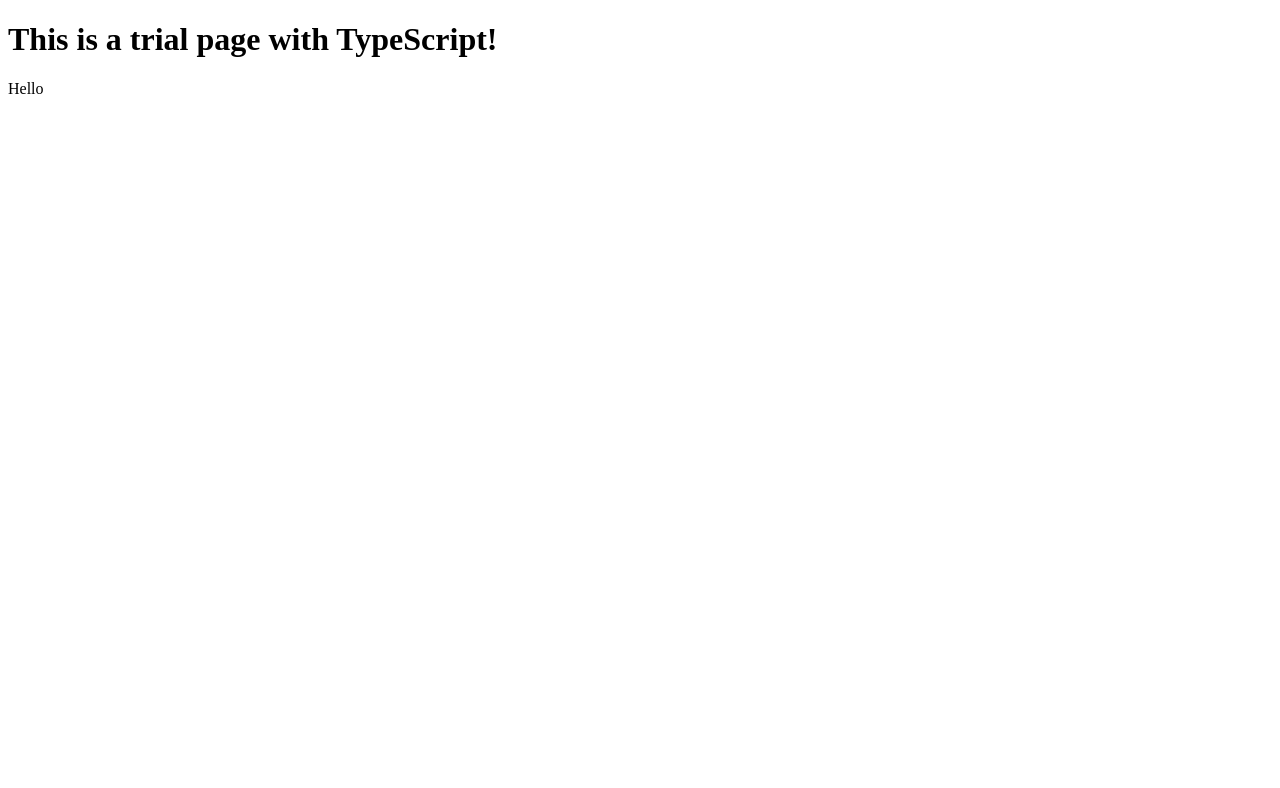
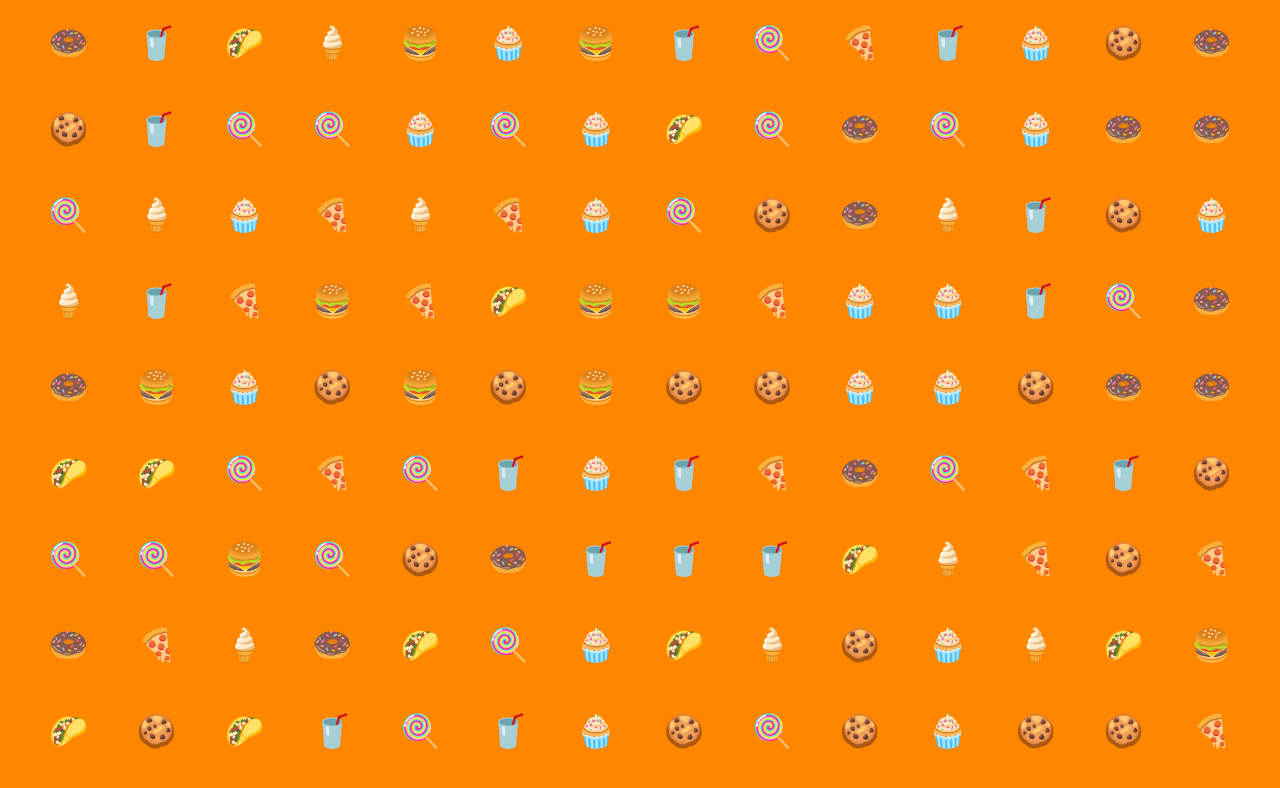
Before and after one commit to not-nag/VirtuDine, a Next.js app in the folder Admin - NextJS/virtu-dine/: page / in a window 1280 px wide. Shown: the top 788 px of the page. Built offline with nearby package versions, Linux system fonts and the light colour scheme.

Commit message:
Background design for Admin

```diff
--- /dev/null
+++ b/Admin - NextJS/virtu-dine/components/Background.module.css
@@ -0,0 +1,49 @@
+/* Comments are generated by ChatGPT for future references*/
+
+/* Styles for the background container */
+.background {
+    background-color: #ff8600;
+    /* Set the background color to black */
+    position: fixed;
+    /* Fix the position to make it cover the entire viewport */
+    top: 0;
+    /* Position it at the top of the viewport */
+    left: 0;
+    /* Position it at the left edge of the viewport */
+    width: 100%;
+    /* Make it 100% wide to cover the entire width of the viewport */
+    height: 100%;
+    /* Make it 100% tall to cover the entire height of the viewport */
+    z-index: -1;
+    /* Set a negative z-index to place it behind other content */
+    display: flex;
+    /* Use Flexbox for layout */
+    flex-wrap: wrap;
+    /* Allow emojis to wrap to the next line */
+    overflow: hidden;
+    /* Hide any overflowing emojis */
+    justify-content: center;
+    /* Center emojis horizontally */
+    align-items: center;
+    /* Center emojis vertically */
+}
+
+/* Styles for individual emojis within the container */
+.background span {
+    font-size: 2rem;
+    /* Set the font size for emojis */
+    margin: 1.5rem;
+    /* Add margin around each emoji for spacing */
+}
+
+/* Apply styles when the screen width is 768 pixels or less */
+
+
+@media (max-width: 768px){
+    .background span {
+            font-size: 2rem;
+            /* Set the font size for emojis */
+            margin: 1rem;
+            /* Add margin around each emoji for spacing */
+        }
+}
--- /dev/null
+++ b/Admin - NextJS/virtu-dine/components/Background.tsx
@@ -0,0 +1,51 @@
+/* Comments are generated by ChatGPT for future references*/
+
+import React, { useEffect, useRef } from "react"; // Import necessary React components and hooks
+import styles from './Background.module.css'; // Import the CSS module
+
+const Background: React.FC = () => {
+    // Define an array of emojis
+    const emojiArray = ['🍔', '🍕', '🌮', '🍦', '🍩', '🍪', '🍭', '🥤', '🧁'];
+
+    // Create a reference to a DOM element (a div in this case)
+    const containerRef = useRef<HTMLDivElement>(null);
+
+    // This useEffect hook runs after the component renders
+    useEffect(()=>{
+        // Get the current value of the containerRef, which should be the div element
+        const container = containerRef.current;
+
+        if (container){
+            // Define the width and height of each emoji
+            const emojiWidth = 40;
+            const emojiHeight = 40;
+
+            // Get the width and height of the browser window
+            const windowWidth = window.innerWidth;
+            const windowHeight = window.innerHeight;
+
+            // Calculate how many emojis can fit in each row and column
+            const emojisPerRow = Math.ceil(windowWidth / emojiWidth);
+            const emojisPerColumn = Math.ceil(windowHeight / emojiHeight);
+
+            // Calculate the total number of emojis to be displayed
+            const totalEmojis = emojisPerColumn * emojisPerRow;
+
+            // Loop to create and append emojis to the container
+            for(let i=0; i<totalEmojis; i++){
+                const emoji = document.createElement('span');
+
+                // Randomly select an emoji from the array
+                emoji.textContent = emojiArray[Math.floor(Math.random() * emojiArray.length)];
+
+                // Append the emoji to the container
+                container.appendChild(emoji);
+            }
+        }
+    }, []); // This hook runs only once after the component is mounted
+
+    // Render a div element with a reference to the containerRef and a specified CSS class
+    return <div ref={containerRef} className={styles.background}></div>;
+}
+
+export default Background; // Export the Background component
--- a/Admin - NextJS/virtu-dine/pages/index.tsx
+++ b/Admin - NextJS/virtu-dine/pages/index.tsx
@@ -1,17 +1,8 @@
+import React from 'react'
+import Background from '@/components/Background'
 
-import React from 'react';
+const Homepage: React.FC = () => {
+    return <Background></Background>
+}
 
-const TrialPage: React.FC = () => {
-  const message: string = 'This is a trial page with TypeScript!';
-
-  return (
-    <div>
-      <h1>{message}</h1>
-      <p>
-        Hello
-      </p>
-    </div>
-  );
-};
-
-export default TrialPage;
+export default Homepage;
```
